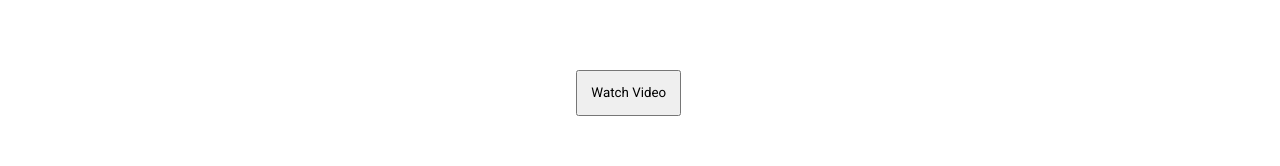
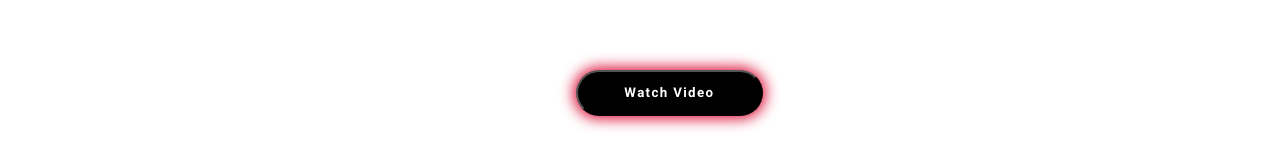
Before and after one commit to Amanp30/aasan-components, a Next.js app: page /watchvideo in a window 1280 px wide. Shown: the part 290-456 px from the top of the page. Built offline with nearby package versions, Linux system fonts and the light colour scheme.

Commit message:
new logo

```diff
--- a/components/youtube/popyoutube.js
+++ b/components/youtube/popyoutube.js
@@ -1,6 +1,24 @@
 import React, { useEffect } from "react";
-import Youtube from "./youtubewatch";
 import css from "../../styles/popyoutube.module.css";
+import dynamic from "next/dynamic";
+import { Oval } from "react-loader-spinner";
+const Youtube = dynamic(() => import("./youtubewatch"), {
+  ssr: false,
+  loading: () => (
+    <Oval
+      height={80}
+      width={80}
+      color="#4fa94d"
+      wrapperStyle={{}}
+      wrapperClass=""
+      visible={true}
+      ariaLabel="oval-loading"
+      secondaryColor="#4fa94d"
+      strokeWidth={2}
+      strokeWidthSecondary={2}
+    />
+  ),
+});
 
 function popyoutube({ url, close }) {
   useEffect(() => {
@@ -19,7 +37,7 @@ function popyoutube({ url, close }) {
   return (
     <>
       <div className={css.youtubepop}>
-        <Youtube url={url} width="560px" height={"315px"} />
+        <Youtube url={url} width="800px" height={"480px"} />
         <button className={css.cloasebtn} onClick={(e) => close(false)}>
           X <span style={{ width: "8px !important" }}>esc</span>
         </button>
--- a/package.json
+++ b/package.json
@@ -18,6 +18,7 @@
     "mailchimp-api-v3": "^1.15.0",
     "next": "13.1.1",
     "react": "18.2.0",
-    "react-dom": "18.2.0"
+    "react-dom": "18.2.0",
+    "react-loader-spinner": "^5.3.4"
   }
 }
--- a/pages/watchvideo.js
+++ b/pages/watchvideo.js
@@ -1,5 +1,6 @@
 import React, { useState } from "react";
 import Popyoutube from "../components/youtube/popyoutube";
+
 function watchvideo() {
   const [openvideo, setopenvideo] = useState(false);
   return (
@@ -20,6 +21,13 @@ function watchvideo() {
               top: "45%",
               left: "45%",
               padding: "1em",
+              width: "14em",
+              borderRadius: "4em",
+              background: "black",
+              color: "white",
+              fontWeight: "bold",
+              letterSpacing: ".1em",
+              boxShadow: "0 0 14px 3px crimson",
             }}
           >
             Watch Video
--- a/styles/tooltip.module.css
+++ b/styles/tooltip.module.css
@@ -65,7 +65,7 @@
 
 .prakathobottomright {
     position: absolute;
-    top: 2em;
+    top: 1.5em;
     background: black;
     color: white;
     padding: 1em;
@@ -89,7 +89,7 @@
 
 .prakathotopright {
     position: absolute;
-    bottom: 2em;
+    bottom: 1.5em;
     background: black;
     color: white;
     padding: 1em;
```
Also changed, not shown: 1 other file (tests, documents, lock files or other folders).
